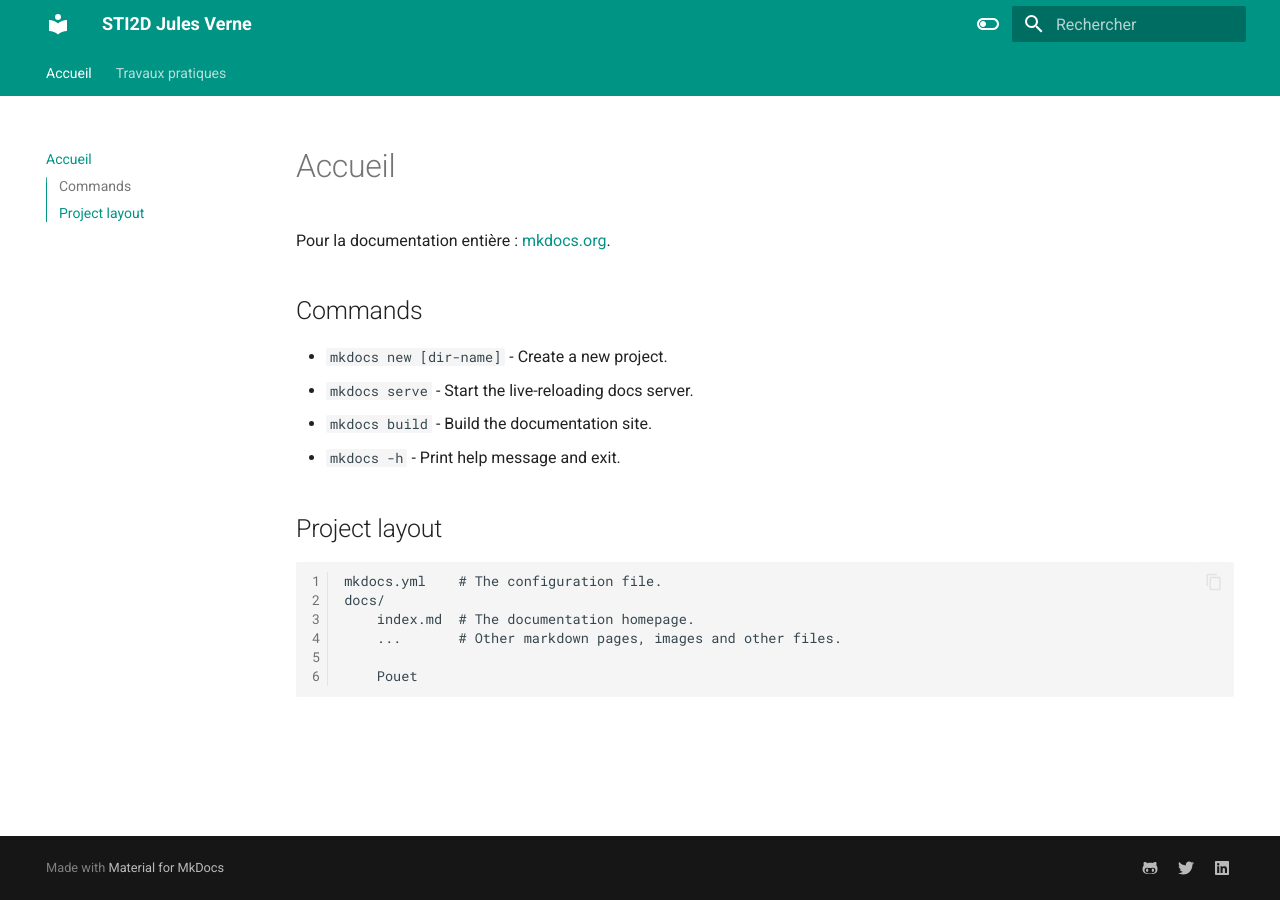
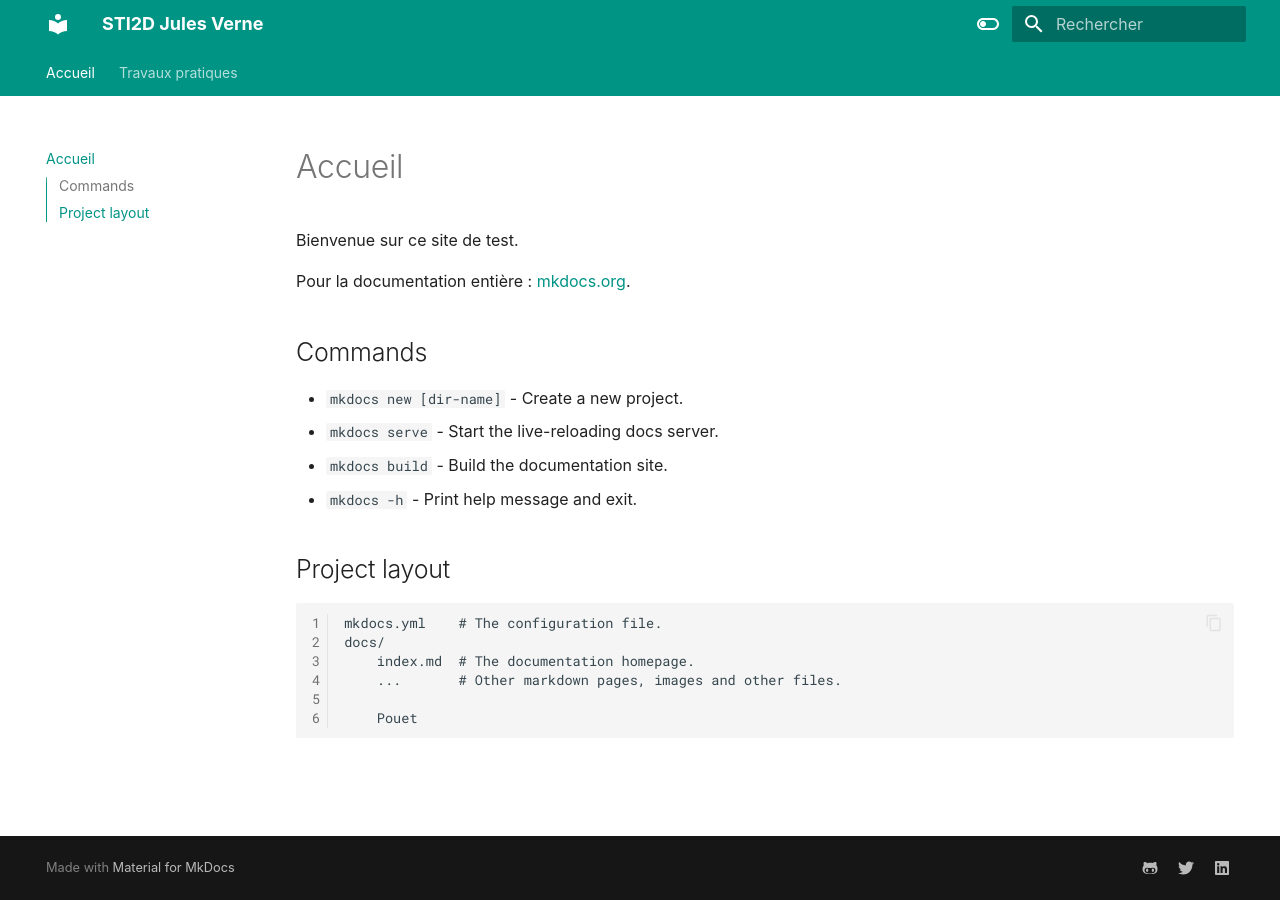
Before and after one commit to phmorin/mkdocs, an MkDocs documentation site: the page built from docs/index.md, in a window 1280 px wide. Built offline with MkDocs 1.6.1 and Material for MkDocs 9.7.7, drawn with Linux system fonts in a browser that asks for light colours; some web fonts are replaced.

Commit message:
commit 1

```diff
--- a/docs/index.md
+++ b/docs/index.md
@@ -1,4 +1,6 @@
 # Accueil
+
+Bienvenue sur ce site de test.
 
 Pour la documentation entière : [mkdocs.org](https://www.mkdocs.org).
 
--- a/mkdocs.yml
+++ b/mkdocs.yml
@@ -11,6 +11,10 @@
     - content.tabs.link
     - content.code.annotation
     - content.code.copy
+
+  font:
+    text: Faustina
+
   language: fr
 
   palette:
```
